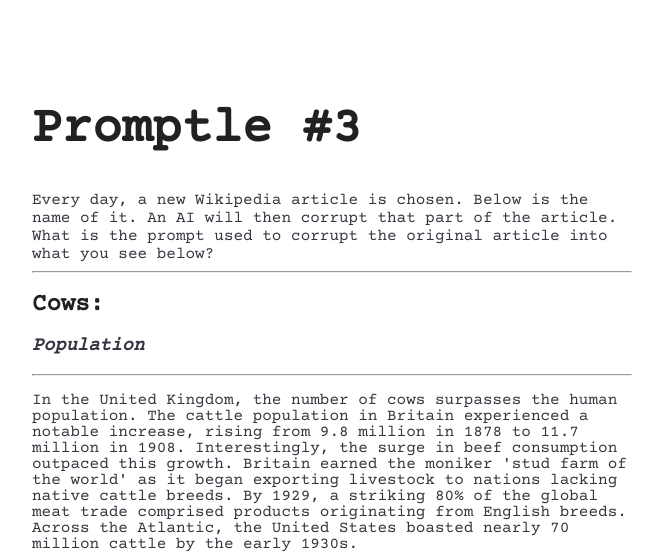
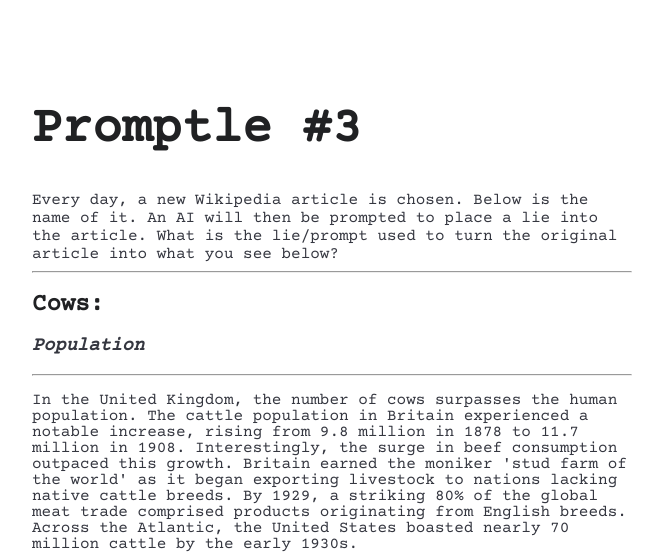
Before and after one commit to andrewblance/promptle, a Flask app: page / in a window 1280 px wide. Shown: the top 556 px of the page, without its empty margins (308-971 px from the left). Run offline with Flask 3, Linux system fonts and the light colour scheme; some libraries are stand-ins or nearby versions.

Commit message:
prompt engineering

```diff
--- a/app.py
+++ b/app.py
@@ -146,7 +146,7 @@ def index():
         print(need_to_wait)
         addScore(response.choices[0].message.content)
         tweet_generator(beegtitle,
-                article_title,
+                article_title+article_subtitle,
                 question,
                 str(response.choices[0].message.content))
 
@@ -166,7 +166,7 @@ def index():
                  truth = real_prompt)
 
 def generate_prompt(user, true):
-    prompt = f"On a scale of 0 to 100, how similar is the piece of text '{user}' to '{true}'? Your response must be in the format of a single integer."
+    prompt = f"On a scale of 0 to 100, how similar is the sentence '{user}' to '{true}'? Your response must be in the format of a single integer."
     return prompt
 
 def prompt_engineering(days_elapsed, question):
--- a/templates/base.html
+++ b/templates/base.html
@@ -30,8 +30,8 @@
         <h1>{{ BigTitle }}</h1>
         Every day, a new Wikipedia article is chosen.
         Below is the name of it.
-        An AI will then corrupt that part of the article.
-        What is the prompt used to corrupt the original article into what you see below?
+        An AI will then be prompted to place a lie into the article.
+        What is the lie/prompt used to turn the original article into what you see below?
         <hr>
         <h2>{{ title }}</h2>
         <h3>{{ subtitle }}</h3>
```
